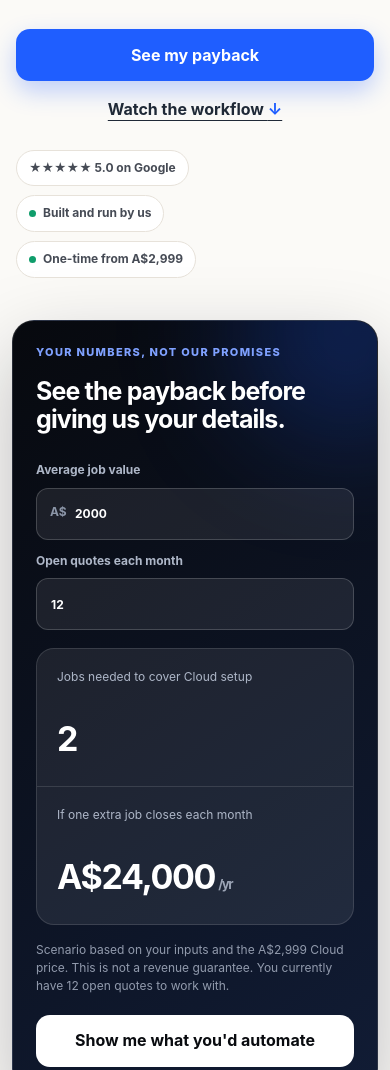
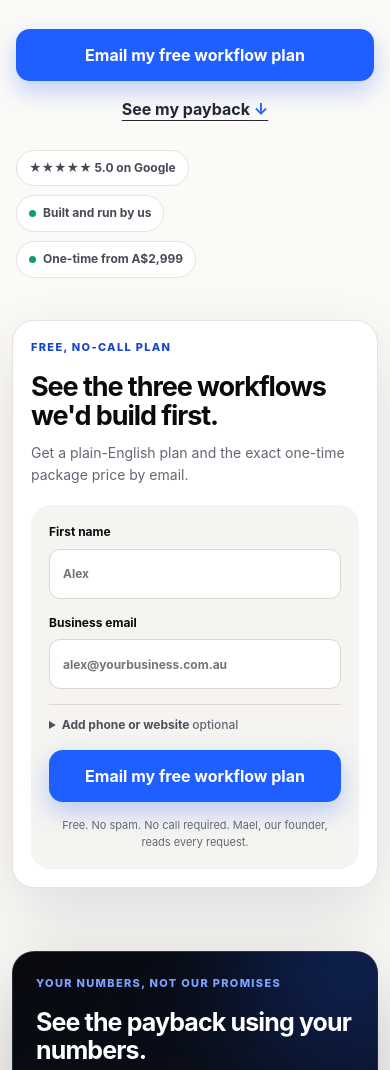
Before and after one commit to thierrybwai/turnkeyai-website, a plain HTML site: page quote-follow-up-automation/index.html in a window 390 px wide. Shown: the part 379-1449 px from the top of the page. Drawn offline with Linux system fonts and the light colour scheme.

Commit message:
Move quote recovery form into hero

```diff
--- a/quote-follow-up-automation/index.html
+++ b/quote-follow-up-automation/index.html
@@ -70,8 +70,8 @@
         <h1>Recover the money sitting in your <span>quotes.</span></h1>
         <p class="hero-lede">We install and run the quote follow-up, invoicing and admin workflows around the tools you already use. No new app to learn.</p>
         <div class="hero-actions">
-          <a class="button primary" href="#calculator">See my payback</a>
-          <a class="text-link" href="#workflow">Watch the workflow <span>↓</span></a>
+          <a class="button primary" href="#leadForm">Email my free workflow plan</a>
+          <a class="text-link" href="#calculator">See my payback <span>↓</span></a>
         </div>
         <div class="proof-pills" aria-label="Offer proof points">
           <span>★★★★★ 5.0 on Google</span>
@@ -80,10 +80,60 @@
         </div>
       </div>
 
+      <div class="hero-form-card">
+        <div class="hero-form-heading">
+          <p class="micro">FREE, NO-CALL PLAN</p>
+          <h2>See the three workflows we'd build first.</h2>
+          <p>Get a plain-English plan and the exact one-time package price by email.</p>
+        </div>
+        <form id="leadForm" name="ai-recommendations" method="POST" data-netlify="true" netlify-honeypot="bot-field">
+          <input type="hidden" name="form-name" value="ai-recommendations">
+          <p hidden><label>Leave blank<input name="bot-field"></label></p>
+          <input type="hidden" name="page" value="quote-follow-up-automation">
+          <input type="hidden" name="industry" value="trades">
+          <input type="hidden" name="keyword" id="f_keyword">
+          <input type="hidden" name="leadSource" id="f_src">
+          <input type="hidden" name="leadMedium" id="f_med">
+          <input type="hidden" name="leadCampaign" id="f_camp">
+          <input type="hidden" name="leadLandingPage" id="f_lp">
+          <input type="hidden" name="gclid" id="f_gclid">
+          <input type="hidden" name="gbraid" id="f_gbraid">
+          <input type="hidden" name="wbraid" id="f_wbraid">
+          <input type="hidden" name="leadContent" id="f_content">
+          <input type="hidden" name="leadTerm" id="f_term">
+          <input type="hidden" name="leadPlacement" id="f_placement">
+          <input type="hidden" name="leadReferrer" id="f_referrer">
+          <input type="hidden" name="utm_source" id="f_utm_source">
+          <input type="hidden" name="utm_medium" id="f_utm_medium">
+          <input type="hidden" name="utm_campaign" id="f_utm_campaign">
+          <input type="hidden" name="utm_content" id="f_utm_content">
+          <input type="hidden" name="utm_term" id="f_utm_term">
+          <div id="formFields">
+            <label>First name<input name="first" autocomplete="given-name" placeholder="Alex" required></label>
+            <label>Business email<input name="email" type="email" autocomplete="email" placeholder="alex@yourbusiness.com.au" required></label>
+            <details class="optional-fields">
+              <summary>Add phone or website <span>optional</span></summary>
+              <div>
+                <label>Phone <span>optional</span><input name="phone" type="tel" autocomplete="tel" placeholder="04..."></label>
+                <label>Website <span>optional</span><input name="website" autocomplete="url" placeholder="yourbusiness.com.au"></label>
+              </div>
+            </details>
+            <p class="form-error" id="formError" role="alert" hidden>Something went wrong. Please try again or email start@tkai.com.au.</p>
+            <button class="button primary" id="submitButton" type="submit">Email my free workflow plan</button>
+            <p>Free. No spam. No call required. Mael, our founder, reads every request.</p>
+          </div>
+          <div class="form-success" id="formSuccess" role="status" tabindex="-1" hidden>
+            <span>✓</span><h3>Got it. We're looking at your business now.</h3><p>Your three-workflow plan and fixed price are being prepared and will arrive by email.</p>
+          </div>
+        </form>
+      </div>
+    </section>
+
+    <section class="calculator-section shell" aria-labelledby="calculator-title">
       <div class="calculator" id="calculator">
         <div class="calculator-heading">
           <p class="micro">YOUR NUMBERS, NOT OUR PROMISES</p>
-          <h2>See the payback before giving us your details.</h2>
+          <h2 id="calculator-title">See the payback using your numbers.</h2>
         </div>
         <div class="input-grid">
           <label>Average job value
@@ -98,7 +148,7 @@
           <div><span>If one extra job closes each month</span><strong><b id="annualValue">A$24,000</b><small>/yr</small></strong></div>
         </div>
         <p class="scenario-note">Scenario based on your inputs and the A$2,999 Cloud price. This is not a revenue guarantee. You currently have <span id="quoteCount">12 open quotes</span> to work with.</p>
-        <a class="button light" href="#plan">Show me what you'd automate</a>
+        <a class="button light" href="#leadForm">Email my free workflow plan</a>
       </div>
     </section>
 
@@ -181,42 +231,9 @@
           <h2>See the three workflows we'd build first.</h2>
           <p>We'll map the likely quote, follow-up and admin workflows around your current tools, with the fixed setup price.</p>
           <ul><li>3 workflows chosen for your trade business</li><li>A plain-English implementation plan</li><li>The exact one-time package price</li></ul>
+          <a class="button primary" href="#leadForm">Email my free workflow plan</a>
         </div>
-        <form id="leadForm" name="ai-recommendations" method="POST" data-netlify="true" netlify-honeypot="bot-field">
-          <input type="hidden" name="form-name" value="ai-recommendations">
-          <p hidden><label>Leave blank<input name="bot-field"></label></p>
-          <input type="hidden" name="page" value="quote-follow-up-automation">
-          <input type="hidden" name="industry" value="trades">
-          <input type="hidden" name="keyword" id="f_keyword">
-          <input type="hidden" name="leadSource" id="f_src">
-          <input type="hidden" name="leadMedium" id="f_med">
-          <input type="hidden" name="leadCampaign" id="f_camp">
-          <input type="hidden" name="leadLandingPage" id="f_lp">
-          <input type="hidden" name="gclid" id="f_gclid">
-          <input type="hidden" name="gbraid" id="f_gbraid">
-          <input type="hidden" name="wbraid" id="f_wbraid">
-          <input type="hidden" name="leadContent" id="f_content">
-          <input type="hidden" name="leadTerm" id="f_term">
-          <input type="hidden" name="leadPlacement" id="f_placement">
-          <input type="hidden" name="leadReferrer" id="f_referrer">
-          <input type="hidden" name="utm_source" id="f_utm_source">
-          <input type="hidden" name="utm_medium" id="f_utm_medium">
-          <input type="hidden" name="utm_campaign" id="f_utm_campaign">
-          <input type="hidden" name="utm_content" id="f_utm_content">
-          <input type="hidden" name="utm_term" id="f_utm_term">
-          <div id="formFields">
-            <label>First name<input name="first" autocomplete="given-name" placeholder="Alex" required></label>
-            <label>Business email<input name="email" type="email" autocomplete="email" placeholder="alex@yourbusiness.com.au" required></label>
-            <label>Phone <span>optional</span><input name="phone" type="tel" autocomplete="tel" placeholder="04..."></label>
-            <label>Website <span>optional</span><input name="website" autocomplete="url" placeholder="yourbusiness.com.au"></label>
-            <p class="form-error" id="formError" role="alert" hidden>Something went wrong. Please try again or email start@tkai.com.au.</p>
-            <button class="button primary" id="submitButton" type="submit">Email my free workflow plan</button>
-            <p>Free. No spam. No call required. Mael, our founder, reads every request.</p>
-          </div>
-          <div class="form-success" id="formSuccess" role="status" tabindex="-1" hidden>
-            <span>✓</span><h3>Got it. We're looking at your business now.</h3><p>Your three-workflow plan and fixed price are being prepared and will arrive by email.</p>
-          </div>
-        </form>
+        <div class="plan-reminder"><strong>Already decided?</strong><p>The short form is at the top of this page. Only your first name and business email are required.</p><a href="#leadForm">Go to the free plan form ↑</a></div>
       </div>
     </section>
   </main>
--- a/quote-follow-up-automation/landing.css
+++ b/quote-follow-up-automation/landing.css
@@ -47,7 +47,7 @@ a { color: inherit; }
 .nav-links a { color: #454a54; font-size: 14px; font-weight: 600; text-decoration: none; }
 .nav-links .nav-cta { background: var(--blue); border-radius: 12px; color: white; padding: 11px 17px; box-shadow: 0 8px 20px rgba(31,94,255,.24); }
 
-.hero { display: grid; gap: 60px; grid-template-columns: 1.02fr .98fr; padding-block: 82px 76px; align-items: center; }
+.hero { display: grid; gap: 54px; grid-template-columns: 1.04fr .96fr; padding-block: 70px 54px; align-items: center; }
 .eyebrow, .micro { color: var(--blue-dark); font-size: 13px; font-weight: 760; letter-spacing: .02em; margin: 0 0 16px; }
 .micro { font-size: 11px; letter-spacing: .12em; }
 h1, h2, h3, p { margin-top: 0; }
@@ -65,7 +65,12 @@ h1 span { color: var(--blue); }
 .proof-pills span { align-items: center; background: white; border: 1px solid var(--line); border-radius: 999px; color: #464b55; display: inline-flex; font-size: 12px; font-weight: 680; gap: 7px; padding: 8px 12px; }
 .proof-pills i, .verified i { background: var(--green); border-radius: 50%; height: 7px; width: 7px; }
 
-.calculator { background: linear-gradient(145deg, #07090e, #111c35); border: 1px solid rgba(255,255,255,.12); border-radius: 28px; box-shadow: 0 30px 80px rgba(10,15,30,.25); color: white; padding: 32px; position: relative; overflow: hidden; }
+.hero-form-card { background: white; border: 1px solid var(--line); border-radius: 28px; box-shadow: 0 26px 70px rgba(22, 28, 45, .13); padding: 30px; }
+.hero-form-heading h2 { font-size: 30px; letter-spacing: -.04em; line-height: 1.08; margin-bottom: 12px; }
+.hero-form-heading > p:last-child { color: var(--muted); font-size: 14px; margin-bottom: 20px; }
+.hero-form-card form { padding: 20px; }
+.calculator-section { padding-block: 28px 76px; }
+.calculator { background: linear-gradient(145deg, #07090e, #111c35); border: 1px solid rgba(255,255,255,.12); border-radius: 28px; box-shadow: 0 30px 80px rgba(10,15,30,.25); color: white; margin-inline: auto; max-width: 860px; padding: 32px; position: relative; overflow: hidden; }
 .calculator::before { background: rgba(31,94,255,.25); border-radius: 50%; content: ""; filter: blur(60px); height: 220px; position: absolute; right: -80px; top: -100px; width: 220px; }
 .calculator-heading { position: relative; }
 .calculator .micro { color: #7fa1ff; }
@@ -169,6 +174,14 @@ form p { color: var(--muted); font-size: 11px; margin: 0; text-align: center; }
 .form-success span { align-items: center; background: var(--green); border-radius: 50%; color: white; display: flex; font-size: 24px; height: 48px; justify-content: center; width: 48px; }
 .form-success h3 { font-size: 27px; margin: 20px 0 8px; }
 .form-success p { font-size: 14px; text-align: left; }
+.optional-fields { border-top: 1px solid #ddd8d0; padding-top: 11px; }
+.optional-fields summary { color: #4b515c; cursor: pointer; font-size: 12px; font-weight: 700; }
+.optional-fields summary span { color: var(--muted); font-weight: 500; }
+.optional-fields > div { display: grid; gap: 15px; padding-top: 15px; }
+.plan-reminder { background: var(--blue-pale); border: 1px solid #cbd9ff; border-radius: 20px; padding: 28px; }
+.plan-reminder strong { font-size: 21px; }
+.plan-reminder p { color: var(--muted); margin: 8px 0 14px; }
+.plan-reminder a { color: var(--blue-dark); font-weight: 720; text-underline-offset: 4px; }
 .honeypot { left: -9999px; position: absolute; }
 .success { background: var(--blue-pale); border: 1px solid #cbd9ff; border-radius: 20px; padding: 32px; }
 .success > span { align-items: center; background: var(--green); border-radius: 50%; color: white; display: flex; font-size: 24px; height: 48px; justify-content: center; width: 48px; }
@@ -183,6 +196,7 @@ form p { color: var(--muted); font-size: 11px; margin: 0; text-align: center; }
 
 @media (max-width: 900px) {
   .hero { gap: 42px; grid-template-columns: 1fr; padding-top: 60px; }
+  .hero-form-card { max-width: 680px; }
   .calculator { max-width: 680px; }
   .trust-strip { grid-template-columns: 1fr 1fr; row-gap: 22px; }
   .trust-strip div:nth-child(3) { border-left: 0; }
@@ -203,6 +217,10 @@ form p { color: var(--muted); font-size: 11px; margin: 0; text-align: center; }
   .text-link { text-align: center; }
   .proof-pills { display: grid; }
   .proof-pills span { width: max-content; }
+  .hero-form-card { border-radius: 22px; margin-inline: -4px; padding: 18px; }
+  .hero-form-heading h2 { font-size: 27px; }
+  .hero-form-card form { padding: 18px; }
+  .calculator-section { padding-block: 8px 58px; }
   .calculator { border-radius: 22px; margin-inline: -4px; padding: 23px; }
   .calculator h2 { font-size: 25px; }
   .input-grid, .result-card { grid-template-columns: 1fr; }
```
